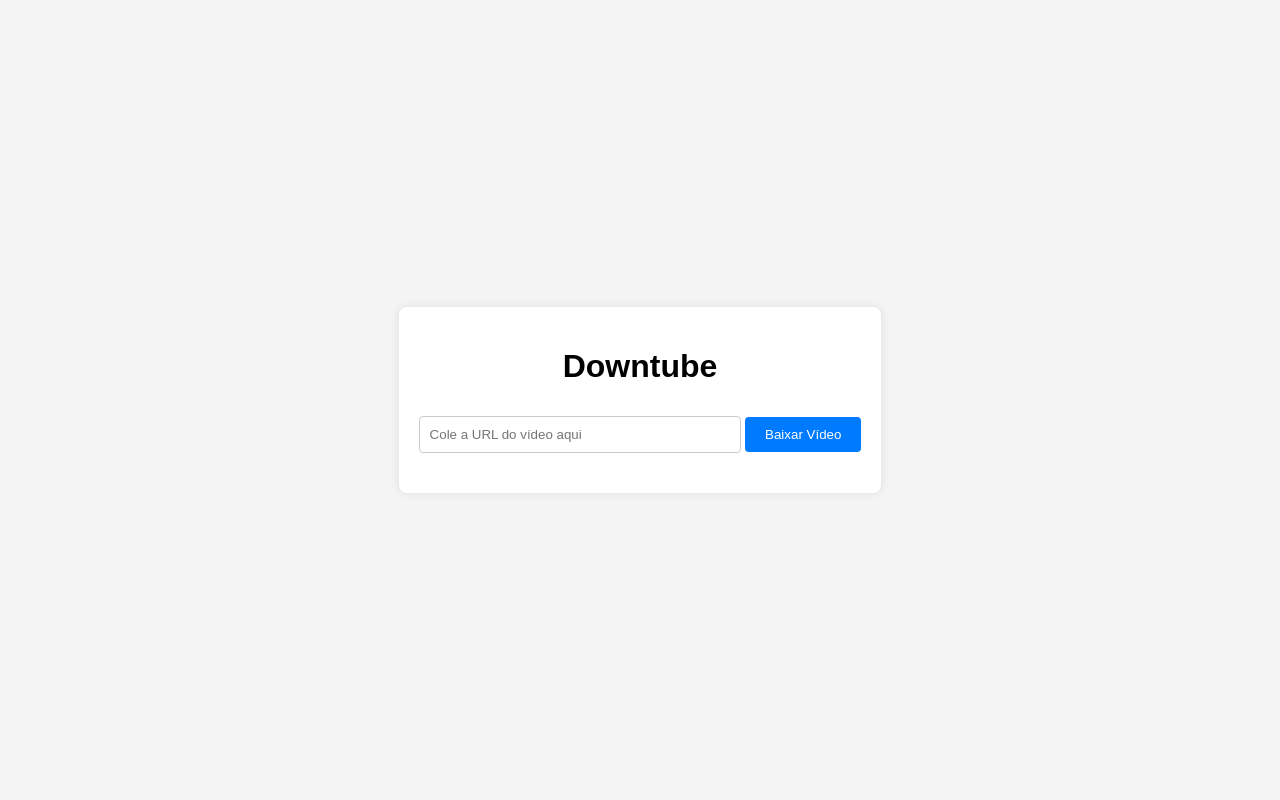
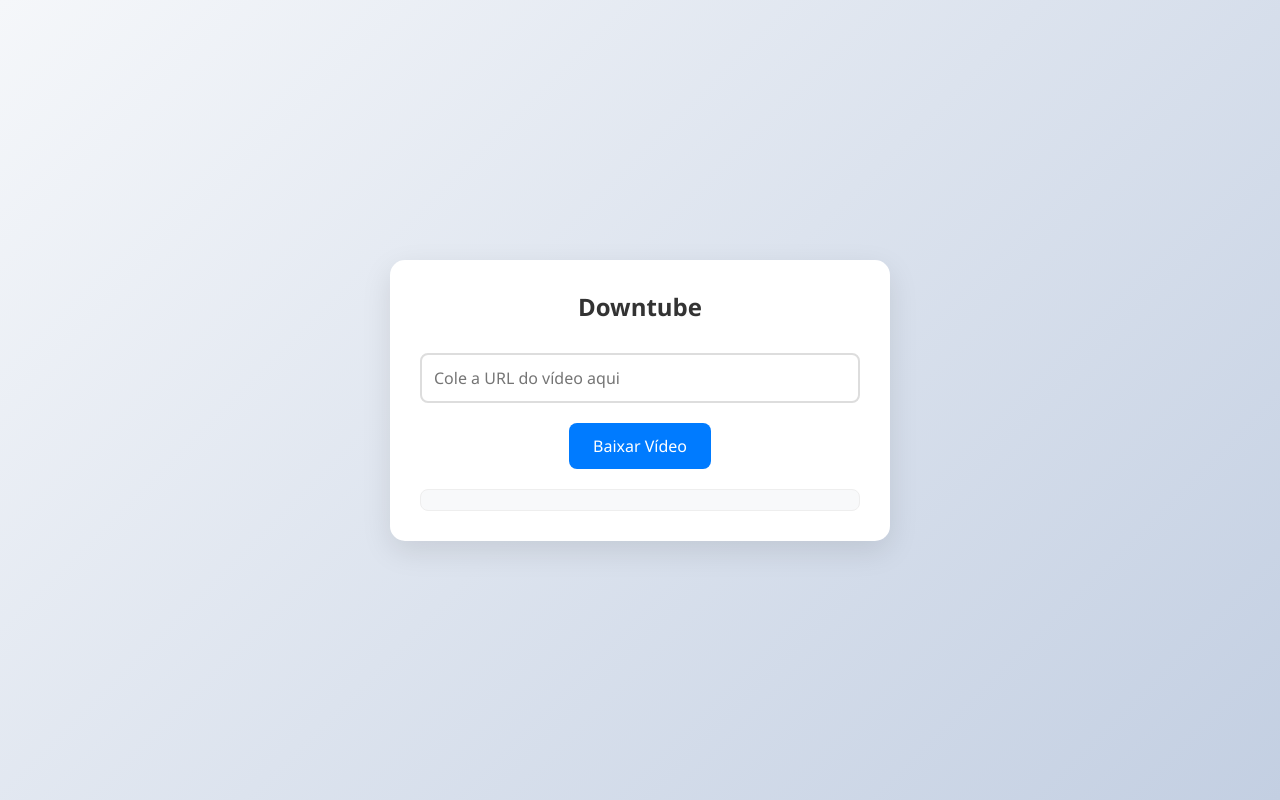
Before and after one commit to pedrodev2025/Downtube, a website: page archives/public/index.html in a window 1280 px wide. Drawn offline with Linux system fonts and the light colour scheme.

Commit message:
Update styles.css

```diff
--- a/archives/public/styles.css
+++ b/archives/public/styles.css
@@ -1,44 +1,111 @@
+/* Reset básico */
+* {
+    margin: 0;
+    padding: 0;
+    box-sizing: border-box;
+    font-family: 'Segoe UI', Tahoma, Geneva, Verdana, sans-serif;
+}
+
+/* Estilo do corpo da página */
 body {
-    font-family: Arial, sans-serif;
-    background-color: #f4f4f4;
+    background: linear-gradient(135deg, #f5f7fa, #c3cfe2);
     display: flex;
     justify-content: center;
     align-items: center;
     height: 100vh;
-    margin: 0;
+    padding: 20px;
 }
 
+/* Container principal */
 .container {
     background: white;
-    padding: 20px;
-    border-radius: 8px;
-    box-shadow: 0 0 10px rgba(0, 0, 0, 0.1);
+    padding: 30px;
+    border-radius: 15px;
+    box-shadow: 0 10px 30px rgba(0, 0, 0, 0.1);
     text-align: center;
+    max-width: 500px;
+    width: 100%;
 }
 
-input[type="text"] {
-    width: 300px;
-    padding: 10px;
-    margin-top: 10px;
-    border: 1px solid #ccc;
-    border-radius: 4px;
+/* Título */
+h1 {
+    font-size: 24px;
+    color: #333;
+    margin-bottom: 20px;
+    font-weight: 600;
 }
 
+/* Campo de entrada de URL */
+input[type="text"] {
+    width: 100%;
+    padding: 12px;
+    margin-top: 10px;
+    border: 2px solid #ddd;
+    border-radius: 8px;
+    font-size: 16px;
+    color: #333;
+    outline: none;
+    transition: border-color 0.3s ease;
+}
+
+input[type="text"]:focus {
+    border-color: #007bff;
+}
+
+/* Botão de download */
 button {
-    padding: 10px 20px;
-    margin-top: 10px;
+    padding: 12px 24px;
+    margin-top: 20px;
     border: none;
     background-color: #007bff;
     color: white;
-    border-radius: 4px;
+    border-radius: 8px;
+    font-size: 16px;
+    font-weight: 500;
     cursor: pointer;
+    transition: background-color 0.3s ease, transform 0.2s ease;
 }
 
 button:hover {
     background-color: #0056b3;
+    transform: translateY(-2px);
 }
 
+button:active {
+    transform: translateY(0);
+}
+
+/* Mensagem de status */
 #status {
     margin-top: 20px;
-    color: #333;
+    font-size: 14px;
+    color: #555;
+    padding: 10px;
+    border-radius: 8px;
+    background-color: #f8f9fa;
+    border: 1px solid #eee;
 }
+
+/* Responsividade */
+@media (max-width: 600px) {
+    .container {
+        padding: 20px;
+    }
+
+    h1 {
+        font-size: 20px;
+    }
+
+    input[type="text"] {
+        font-size: 14px;
+    }
+
+    button {
+        font-size: 14px;
+        padding: 10px 20px;
+    }
+
+    #status {
+        font-size: 12px;
+    }
+}
```
